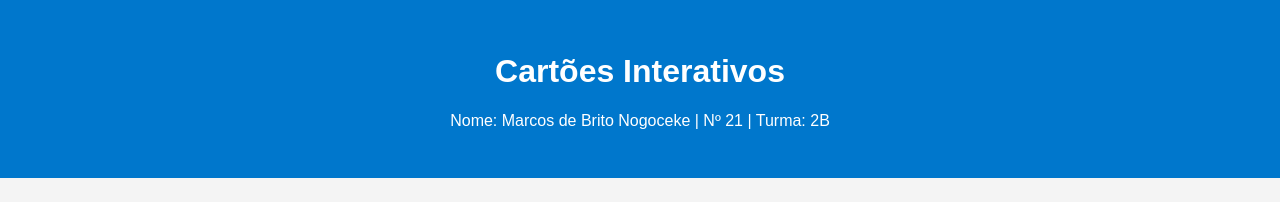
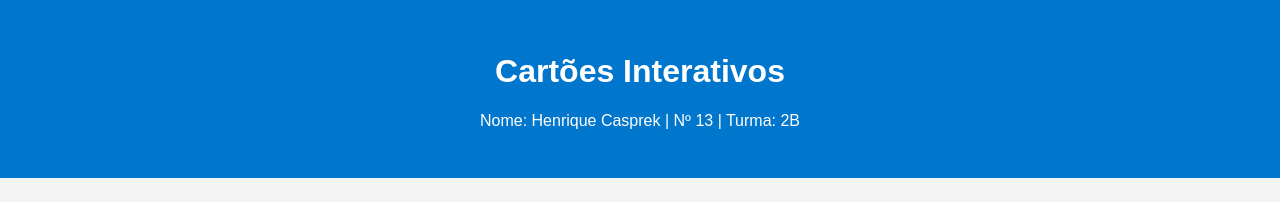
Before and after one commit to henri-que-379/cartoes, a plain HTML site: page index.html in a window 1280 px wide. Shown: the top 202 px of the page. Drawn offline with Linux system fonts and the light colour scheme.

Commit message:
Update index.html

```diff
--- a/index.html
+++ b/index.html
@@ -9,7 +9,7 @@
 <body>
   <header>
     <h1>Cartões Interativos</h1>
-    <p>Nome: Marcos de Brito Nogoceke | Nº 21 | Turma: 2B</p>
+    <p>Nome: Henrique Casprek | Nº 13 | Turma: 2B</p>
   </header>
 
   <main id="container">
```
